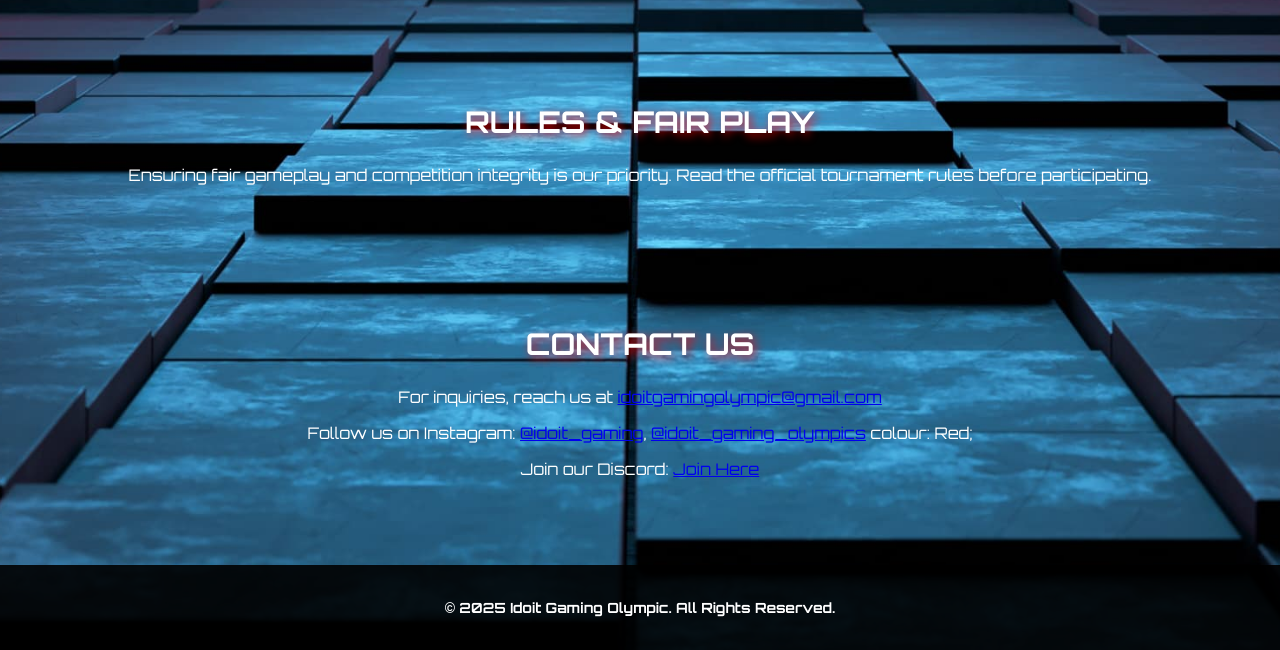
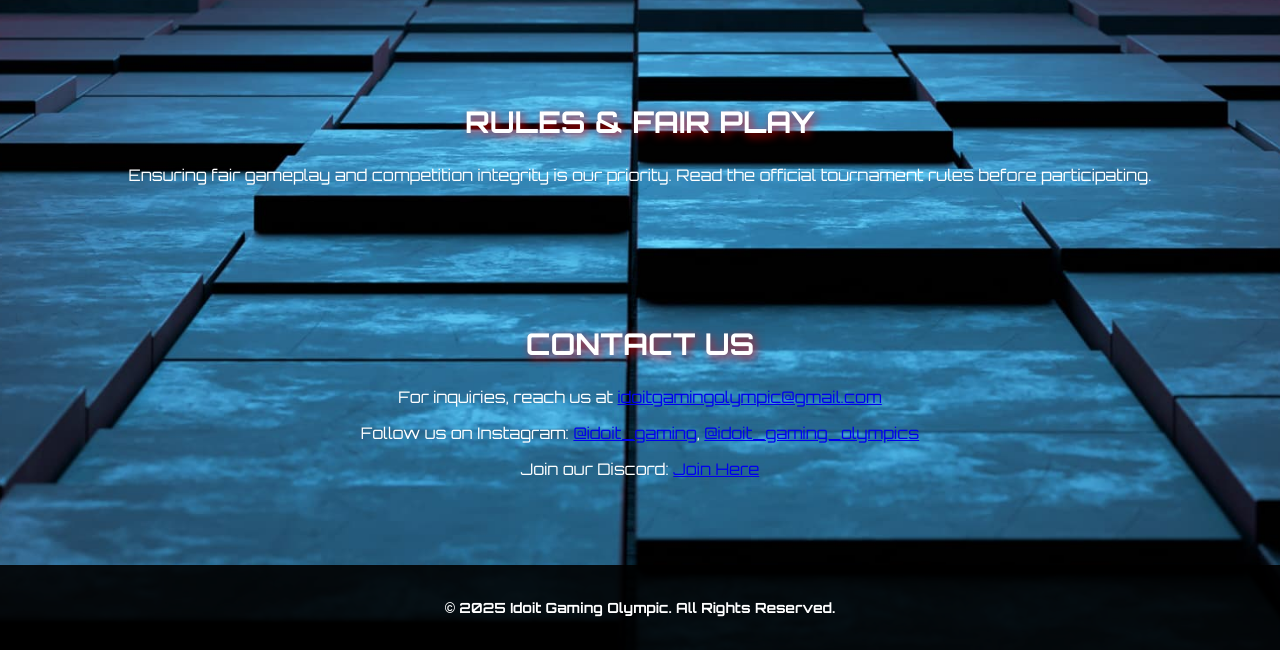
Before and after one commit to idoitgaming/www.idoitgaming.com, a plain HTML site: page index.html in a window 1280 px wide. Shown: the part 1754-2404 px from the top of the page. Drawn offline with Linux system fonts and the light colour scheme.

Commit message:
Update index.html

```diff
--- a/index.html
+++ b/index.html
@@ -161,7 +161,6 @@
         <p>Follow us on Instagram:
             <a href="https://www.instagram.com/idoit_gaming" target="_blank">@idoit_gaming</a>,
             <a href="https://www.instagram.com/idoit_gaming_olympics" target="_blank">@idoit_gaming_olympics</a>
-            colour: Red;
         </p>
         <p>Join our Discord: <a href="https://discord.gg/95BUTUEA" target="_blank">Join Here</a></p>
     </section>
```
